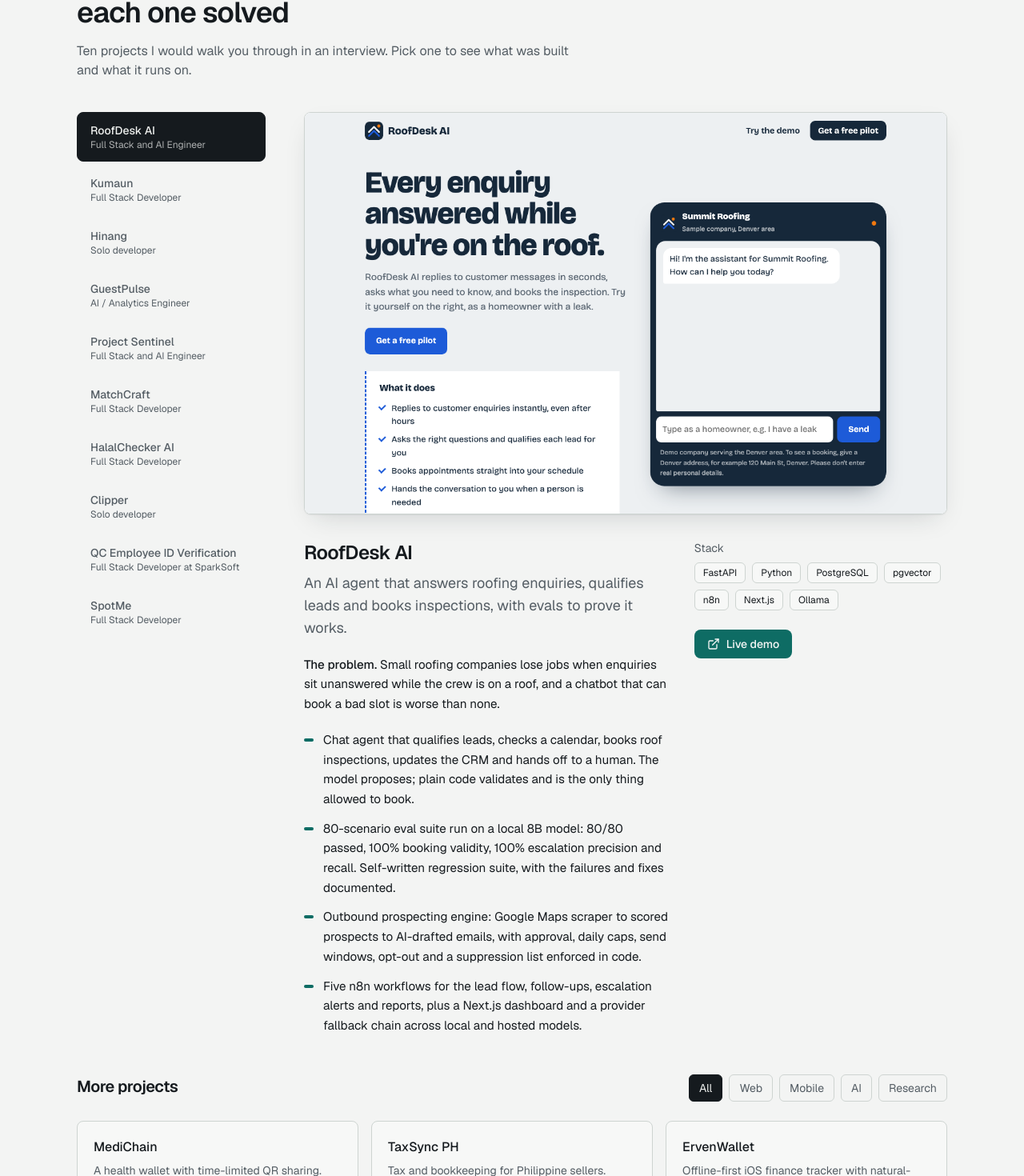
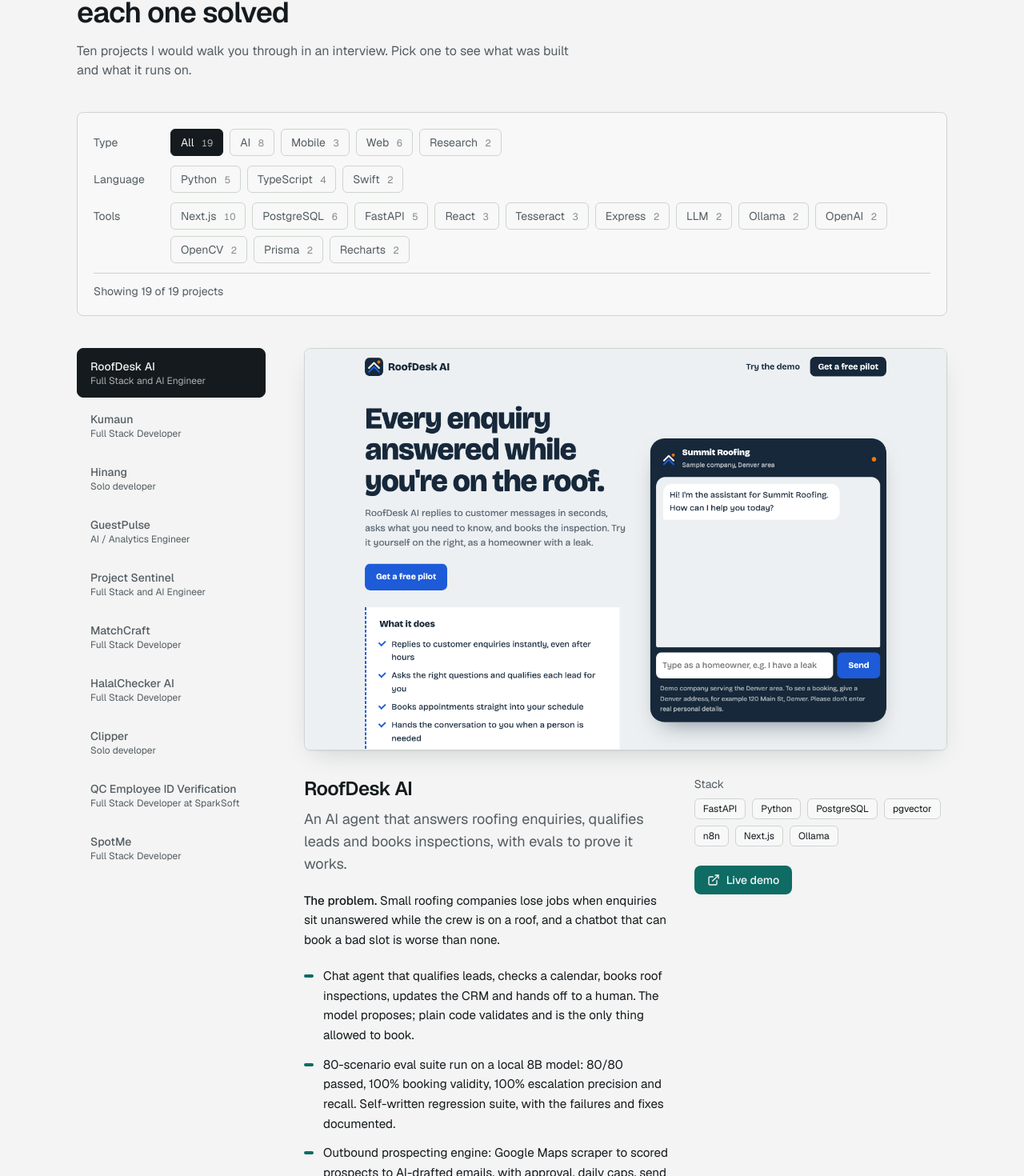
Before and after one commit to ervenderr/mywebsite, a Next.js app: page / in a window 1280 px wide. Shown: the part 2850-4320 px from the top of the page at 80% size. Built offline with nearby package versions, Linux system fonts and the light colour scheme; no server answers.

Commit message:
feat: filter projects by type, language and tool

```diff
--- a/components/site/archive-grid.tsx
+++ b/components/site/archive-grid.tsx
@@ -1,51 +1,19 @@
-"use client";
-
-import { useMemo, useState } from "react";
 import { ExternalLink, Github } from "lucide-react";
-import { cn } from "@/lib/utils";
 import type { Project } from "@/lib/data/projects";
 
 interface ArchiveGridProps {
   readonly items: readonly Project[];
 }
 
-const ALL = "All" as const;
-
 export default function ArchiveGrid({ items }: ArchiveGridProps) {
-  const categories = useMemo(
-    () => [ALL, ...Array.from(new Set(items.map((item) => item.category)))],
-    [items]
-  );
-  const [category, setCategory] = useState<string>(ALL);
-
-  const visible = category === ALL ? items : items.filter((item) => item.category === category);
+  if (items.length === 0) return null;
 
   return (
     <div className="mt-12">
-      <div className="flex flex-wrap items-baseline justify-between gap-4">
-        <h3 className="text-xl font-semibold">More projects</h3>
-        <div role="group" aria-label="Filter projects" className="flex flex-wrap gap-2">
-          {categories.map((name) => (
-            <button
-              key={name}
-              type="button"
-              aria-pressed={category === name}
-              onClick={() => setCategory(name)}
-              className={cn(
-                "rounded-md border px-3 py-1.5 text-sm transition-colors active:scale-[0.98]",
-                category === name
-                  ? "border-foreground bg-foreground text-background"
-                  : "text-muted-foreground hover:text-foreground"
-              )}
-            >
-              {name}
-            </button>
-          ))}
-        </div>
-      </div>
+      <h3 className="text-xl font-semibold">More projects</h3>
 
       <ul className="mt-6 grid gap-4 sm:grid-cols-2 lg:grid-cols-3">
-        {visible.map((item) => (
+        {items.map((item) => (
           <li key={item.id} className="flex flex-col rounded-lg border bg-card p-5">
             <h4 className="font-medium">{item.name}</h4>
             <p className="mt-1.5 text-sm leading-relaxed text-muted-foreground">{item.tagline}</p>
--- /dev/null
+++ b/components/site/work-explorer.tsx
@@ -0,0 +1,153 @@
+"use client";
+
+import { useMemo, useState } from "react";
+import { cn } from "@/lib/utils";
+import type { Project } from "@/lib/data/projects";
+import { projectHasTech, techGroups } from "@/lib/data/tech";
+import WorkShowcase from "./work-showcase";
+import ArchiveGrid from "./archive-grid";
+
+interface WorkExplorerProps {
+  readonly featured: readonly Project[];
+  readonly archive: readonly Project[];
+}
+
+const ALL = "All" as const;
+
+function Chip({
+  label,
+  count,
+  pressed,
+  onClick,
+}: {
+  readonly label: string;
+  readonly count: number;
+  readonly pressed: boolean;
+  readonly onClick: () => void;
+}) {
+  return (
+    <button
+      type="button"
+      aria-pressed={pressed}
+      onClick={onClick}
+      className={cn(
+        "shrink-0 rounded-md border px-3 py-1.5 text-sm transition-colors active:scale-[0.98]",
+        pressed
+          ? "border-foreground bg-foreground text-background"
+          : "bg-card text-muted-foreground hover:text-foreground"
+      )}
+    >
+      {label}{" "}
+      <span className={cn("ml-1.5 text-xs tabular-nums", pressed ? "text-background/70" : "opacity-70")}>
+        {count}
+      </span>
+    </button>
+  );
+}
+
+export default function WorkExplorer({ featured, archive }: WorkExplorerProps) {
+  const all = useMemo(() => [...featured, ...archive], [featured, archive]);
+  const categories = useMemo(() => Array.from(new Set(all.map((p) => p.category))), [all]);
+  const { languages, tools } = useMemo(() => techGroups(all), [all]);
+
+  const [category, setCategory] = useState<string>(ALL);
+  const [tool, setTool] = useState<string>(ALL);
+
+  const matches = (project: Project) =>
+    (category === ALL || project.category === category) &&
+    (tool === ALL || projectHasTech(project, tool));
+
+  const shownFeatured = featured.filter(matches);
+  const shownArchive = archive.filter(matches);
+  const shown = shownFeatured.length + shownArchive.length;
+  const filtered = category !== ALL || tool !== ALL;
+
+  const toggle = (current: string, next: string, set: (value: string) => void) =>
+    set(current === next ? ALL : next);
+
+  return (
+    <>
+      <div className="mt-10 space-y-3 rounded-lg border bg-card p-4 sm:p-5">
+        <div className="flex flex-col gap-2 sm:flex-row sm:items-baseline sm:gap-4">
+          <span className="w-20 shrink-0 text-sm text-muted-foreground">Type</span>
+          <div role="group" aria-label="Filter by type" className="flex flex-wrap gap-2">
+            <Chip label={ALL} count={all.length} pressed={category === ALL} onClick={() => setCategory(ALL)} />
+            {categories.map((name) => (
+              <Chip
+                key={name}
+                label={name}
+                count={all.filter((p) => p.category === name).length}
+                pressed={category === name}
+                onClick={() => toggle(category, name, setCategory)}
+              />
+            ))}
+          </div>
+        </div>
+        <div className="flex flex-col gap-2 sm:flex-row sm:items-baseline sm:gap-4">
+          <span className="w-20 shrink-0 text-sm text-muted-foreground">Language</span>
+          <div
+            role="group"
+            aria-label="Filter by language"
+            className="-mx-4 flex gap-2 overflow-x-auto px-4 pb-1 sm:mx-0 sm:flex-wrap sm:overflow-visible sm:px-0 sm:pb-0"
+          >
+            {languages.map(({ name, count }) => (
+              <Chip
+                key={name}
+                label={name}
+                count={count}
+                pressed={tool === name}
+                onClick={() => toggle(tool, name, setTool)}
+              />
+            ))}
+          </div>
+        </div>
+        <div className="flex flex-col gap-2 sm:flex-row sm:items-baseline sm:gap-4">
+          <span className="w-20 shrink-0 text-sm text-muted-foreground">Tools</span>
+          <div
+            role="group"
+            aria-label="Filter by tool"
+            className="-mx-4 flex gap-2 overflow-x-auto px-4 pb-1 sm:mx-0 sm:flex-wrap sm:overflow-visible sm:px-0 sm:pb-0"
+          >
+            {tools.map(({ name, count }) => (
+              <Chip
+                key={name}
+                label={name}
+                count={count}
+                pressed={tool === name}
+                onClick={() => toggle(tool, name, setTool)}
+              />
+            ))}
+          </div>
+        </div>
+        <div className="flex items-center justify-between gap-4 border-t pt-3 text-sm text-muted-foreground">
+          <p aria-live="polite">
+            Showing {shown} of {all.length} projects
+          </p>
+          {filtered && (
+            <button
+              type="button"
+              onClick={() => {
+                setCategory(ALL);
+                setTool(ALL);
+              }}
+              className="text-primary hover:underline"
+            >
+              Clear filters
+            </button>
+          )}
+        </div>
+      </div>
+
+      {shown === 0 ? (
+        <p className="mt-10 rounded-lg border border-dashed p-8 text-center text-muted-foreground">
+          No project matches both filters. Clear one to see more.
+        </p>
+      ) : (
+        <>
+          <WorkShowcase items={shownFeatured} />
+          <ArchiveGrid items={shownArchive} />
+        </>
+      )}
+    </>
+  );
+}
--- a/components/site/work.tsx
+++ b/components/site/work.tsx
@@ -1,8 +1,7 @@
 import { ExternalLink } from "lucide-react";
 import { archiveProjects, featuredProjects } from "@/lib/data/projects";
 import { profile } from "@/lib/data/profile";
-import WorkShowcase from "./work-showcase";
-import ArchiveGrid from "./archive-grid";
+import WorkExplorer from "./work-explorer";
 
 export default function Work() {
   return (
@@ -16,8 +15,7 @@ export default function Work() {
           what it runs on.
         </p>
 
-        <WorkShowcase items={featuredProjects} />
-        <ArchiveGrid items={archiveProjects} />
+        <WorkExplorer featured={featuredProjects} archive={archiveProjects} />
 
         <a
           href={profile.github}
--- /dev/null
+++ b/lib/data/tech.ts
@@ -0,0 +1,49 @@
+import type { Project } from "./projects";
+
+export interface TechCount {
+  readonly name: string;
+  readonly count: number;
+}
+
+const ALIASES: Readonly<Record<string, string>> = {
+  "Tesseract.js": "Tesseract",
+  "OpenAI-compatible LLM": "LLM",
+  "Whisper (MLX)": "Whisper",
+};
+
+const LANGUAGES: readonly string[] = ["TypeScript", "Python", "Swift", "JavaScript", "C#"];
+const MIN_TOOL_PROJECTS = 2;
+const MAX_TOOLS = 12;
+
+// "Next.js 16" and "Next.js 15" are one tool for filtering.
+export function normalizeTech(name: string): string {
+  const base = name.replace(/\s+\d+(\.\d+)*$/, "");
+  return ALIASES[name] ?? ALIASES[base] ?? base;
+}
+
+export function projectHasTech(project: Project, tech: string): boolean {
+  return project.stack.some((item) => normalizeTech(item) === tech);
+}
+
+const byCountThenName = (a: TechCount, b: TechCount) =>
+  b.count - a.count || a.name.localeCompare(b.name);
+
+export function techGroups(projects: readonly Project[]): {
+  readonly languages: readonly TechCount[];
+  readonly tools: readonly TechCount[];
+} {
+  const counts = new Map<string, number>();
+  for (const project of projects) {
+    for (const name of new Set(project.stack.map(normalizeTech))) {
+      counts.set(name, (counts.get(name) ?? 0) + 1);
+    }
+  }
+  const all = [...counts].map(([name, count]) => ({ name, count }));
+  return {
+    languages: all.filter((t) => LANGUAGES.includes(t.name)).sort(byCountThenName),
+    tools: all
+      .filter((t) => !LANGUAGES.includes(t.name) && t.count >= MIN_TOOL_PROJECTS)
+      .sort(byCountThenName)
+      .slice(0, MAX_TOOLS),
+  };
+}
```
Also changed, not shown: 1 other file (tests, documents, lock files or other folders).
